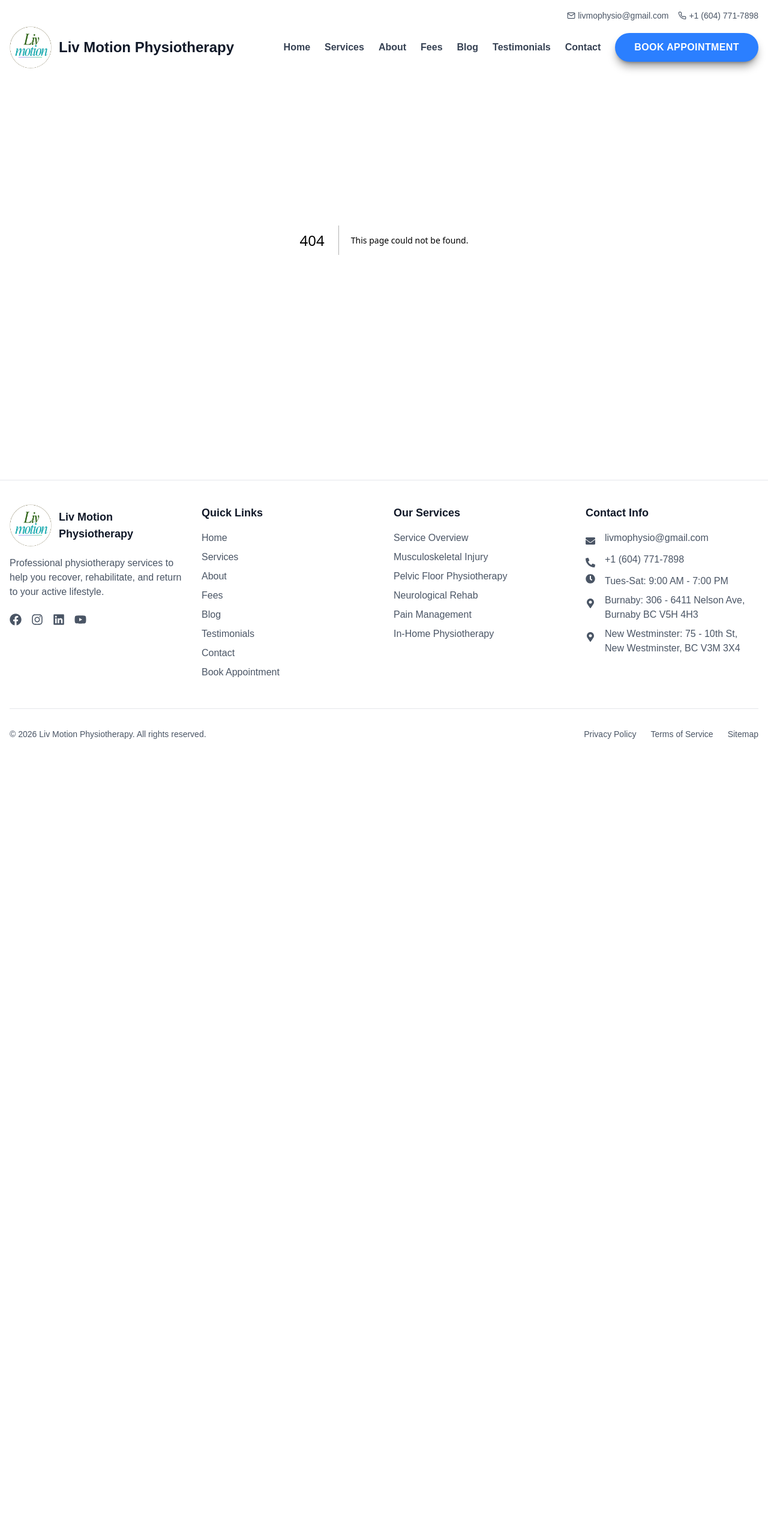
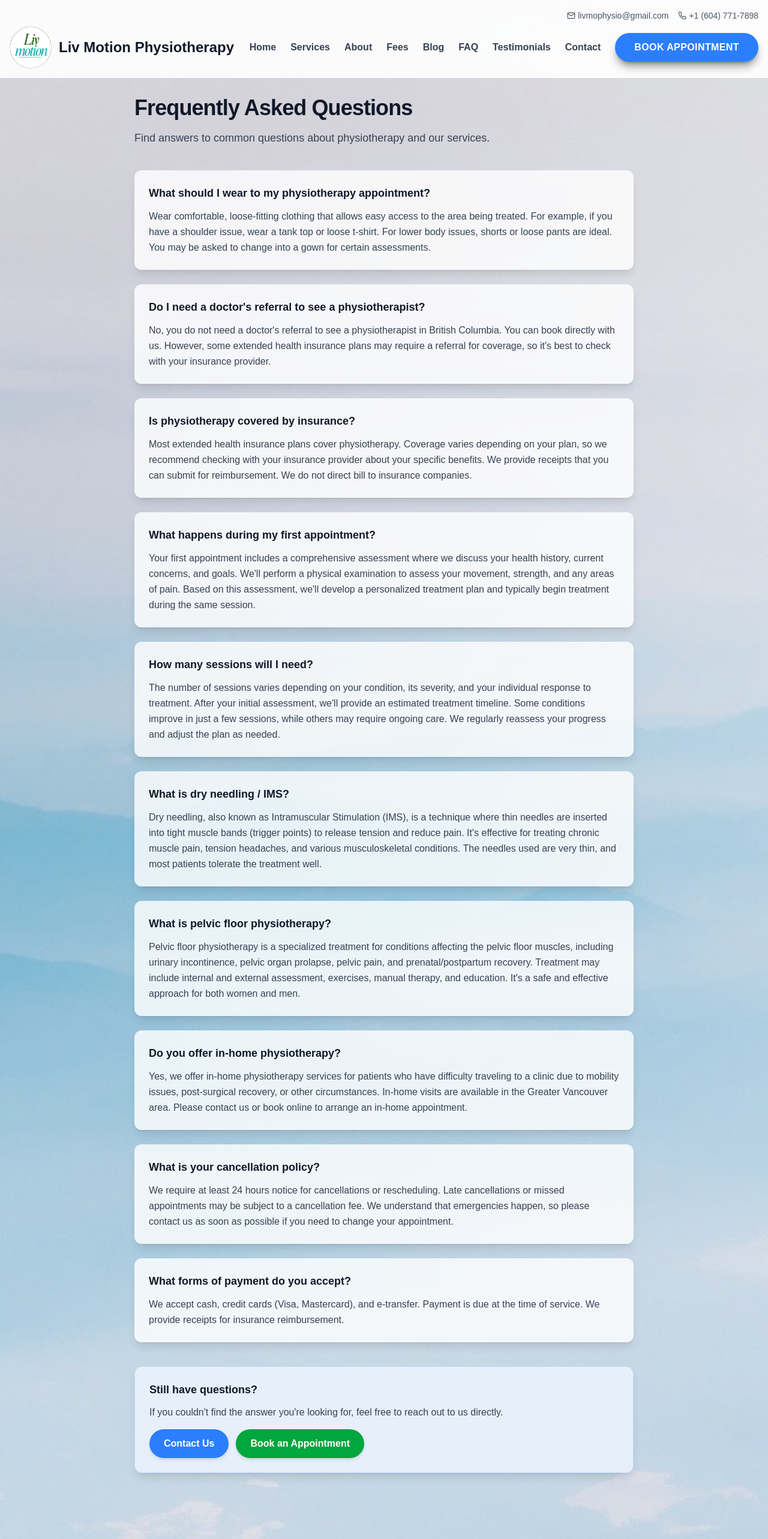
Before and after one commit to cher-kuo/cher-kuo.github.io, a Next.js app: page /faq in a window 1280 px wide. Before the commit this address had no page. Shown: the top 2566 px of the page at 60% size. Before the commit the page ends 1242 px from the top, so only its background shows below. Built offline with nearby package versions, Linux system fonts and the light colour scheme.

Commit message:
Add FAQ page with common physiotherapy questions

```diff
--- /dev/null
+++ b/src/app/faq/page.tsx
@@ -0,0 +1,128 @@
+import Image from "next/image";
+import type { Metadata } from "next";
+
+export const metadata: Metadata = {
+  title: "FAQ - Frequently Asked Questions",
+  description: "Find answers to common questions about physiotherapy, appointments, insurance coverage, and what to expect during your visit at Liv Motion Physiotherapy.",
+  keywords: ["physiotherapy FAQ", "physiotherapy questions", "what to expect physiotherapy", "physiotherapy insurance coverage", "first physiotherapy appointment"],
+  alternates: {
+    canonical: "/faq",
+  },
+  openGraph: {
+    title: "FAQ - Liv Motion Physiotherapy",
+    description: "Find answers to common questions about physiotherapy, appointments, and what to expect during your visit.",
+    url: "https://www.cheriekuo.com/faq",
+    type: "website",
+  },
+};
+
+const faqs = [
+  {
+    question: "What should I wear to my physiotherapy appointment?",
+    answer: "Wear comfortable, loose-fitting clothing that allows easy access to the area being treated. For example, if you have a shoulder issue, wear a tank top or loose t-shirt. For lower body issues, shorts or loose pants are ideal. You may be asked to change into a gown for certain assessments.",
+  },
+  {
+    question: "Do I need a doctor's referral to see a physiotherapist?",
+    answer: "No, you do not need a doctor's referral to see a physiotherapist in British Columbia. You can book directly with us. However, some extended health insurance plans may require a referral for coverage, so it's best to check with your insurance provider.",
+  },
+  {
+    question: "Is physiotherapy covered by insurance?",
+    answer: "Most extended health insurance plans cover physiotherapy. Coverage varies depending on your plan, so we recommend checking with your insurance provider about your specific benefits. We provide receipts that you can submit for reimbursement. We do not direct bill to insurance companies.",
+  },
+  {
+    question: "What happens during my first appointment?",
+    answer: "Your first appointment includes a comprehensive assessment where we discuss your health history, current concerns, and goals. We'll perform a physical examination to assess your movement, strength, and any areas of pain. Based on this assessment, we'll develop a personalized treatment plan and typically begin treatment during the same session.",
+  },
+  {
+    question: "How many sessions will I need?",
+    answer: "The number of sessions varies depending on your condition, its severity, and your individual response to treatment. After your initial assessment, we'll provide an estimated treatment timeline. Some conditions improve in just a few sessions, while others may require ongoing care. We regularly reassess your progress and adjust the plan as needed.",
+  },
+  {
+    question: "What is dry needling / IMS?",
+    answer: "Dry needling, also known as Intramuscular Stimulation (IMS), is a technique where thin needles are inserted into tight muscle bands (trigger points) to release tension and reduce pain. It's effective for treating chronic muscle pain, tension headaches, and various musculoskeletal conditions. The needles used are very thin, and most patients tolerate the treatment well.",
+  },
+  {
+    question: "What is pelvic floor physiotherapy?",
+    answer: "Pelvic floor physiotherapy is a specialized treatment for conditions affecting the pelvic floor muscles, including urinary incontinence, pelvic organ prolapse, pelvic pain, and prenatal/postpartum recovery. Treatment may include internal and external assessment, exercises, manual therapy, and education. It's a safe and effective approach for both women and men.",
+  },
+  {
+    question: "Do you offer in-home physiotherapy?",
+    answer: "Yes, we offer in-home physiotherapy services for patients who have difficulty traveling to a clinic due to mobility issues, post-surgical recovery, or other circumstances. In-home visits are available in the Greater Vancouver area. Please contact us or book online to arrange an in-home appointment.",
+  },
+  {
+    question: "What is your cancellation policy?",
+    answer: "We require at least 24 hours notice for cancellations or rescheduling. Late cancellations or missed appointments may be subject to a cancellation fee. We understand that emergencies happen, so please contact us as soon as possible if you need to change your appointment.",
+  },
+  {
+    question: "What forms of payment do you accept?",
+    answer: "We accept cash, credit cards (Visa, Mastercard), and e-transfer. Payment is due at the time of service. We provide receipts for insurance reimbursement.",
+  },
+];
+
+export default function FAQPage() {
+  return (
+    <main className="relative min-h-screen flex items-center justify-center">
+      <div className="absolute inset-0 -z-10">
+        <Image
+          src="/images/watercolor-mountain-bg.jpg"
+          alt="Watercolor mountain background for Liv Motion Physiotherapy FAQ page"
+          fill
+          className="object-cover object-bottom"
+          priority
+        />
+        <div className="absolute inset-0 bg-white/30" />
+      </div>
+      <div className="mx-auto max-w-4xl px-6 pt-32 pb-24 lg:px-8 lg:pt-40 lg:pb-28">
+        <div className="space-y-10">
+          <header>
+            <h1 className="text-3xl font-semibold tracking-tight text-gray-900 sm:text-4xl mb-4">
+              Frequently Asked Questions
+            </h1>
+            <p className="text-lg text-gray-700">
+              Find answers to common questions about physiotherapy and our services.
+            </p>
+          </header>
+
+          <div className="space-y-6">
+            {faqs.map((faq, index) => (
+              <div
+                key={index}
+                className="rounded-xl bg-white/80 p-6 shadow-lg backdrop-blur-sm"
+              >
+                <h2 className="text-lg font-semibold text-gray-900 mb-3">
+                  {faq.question}
+                </h2>
+                <p className="text-gray-700 leading-relaxed">
+                  {faq.answer}
+                </p>
+              </div>
+            ))}
+          </div>
+
+          <div className="rounded-xl bg-blue-50/80 p-6 shadow-lg backdrop-blur-sm border border-blue-200">
+            <h2 className="text-lg font-semibold text-gray-900 mb-3">
+              Still have questions?
+            </h2>
+            <p className="text-gray-700 mb-4">
+              If you couldn&apos;t find the answer you&apos;re looking for, feel free to reach out to us directly.
+            </p>
+            <div className="flex flex-col sm:flex-row gap-3">
+              <a
+                href="/contact"
+                className="inline-flex items-center justify-center rounded-full bg-blue-500 px-6 py-3 text-base font-semibold text-white shadow-md transition-transform transition-colors hover:bg-blue-600 hover:-translate-y-0.5 active:translate-y-0"
+              >
+                Contact Us
+              </a>
+              <a
+                href="/book-appointment"
+                className="inline-flex items-center justify-center rounded-full bg-green-600 px-6 py-3 text-base font-semibold text-white shadow-md transition-transform transition-colors hover:bg-green-700 hover:-translate-y-0.5 active:translate-y-0"
+              >
+                Book an Appointment
+              </a>
+            </div>
+          </div>
+        </div>
+      </div>
+    </main>
+  );
+}
--- a/src/app/sitemap.ts
+++ b/src/app/sitemap.ts
@@ -40,6 +40,12 @@
     },
     {
       url: `${baseUrl}/testimonials`,
+      lastModified: new Date(),
+      changeFrequency: "monthly",
+      priority: 0.7,
+    },
+    {
+      url: `${baseUrl}/faq`,
       lastModified: new Date(),
       changeFrequency: "monthly",
       priority: 0.7,
--- a/src/components/layout/Footer.tsx
+++ b/src/components/layout/Footer.tsx
@@ -36,6 +36,7 @@
         { name: 'About', href: '/about' },
         { name: 'Fees', href: '/fees' },
         { name: 'Blog', href: '/blog' },
+        { name: 'FAQ', href: '/faq' },
         { name: 'Testimonials', href: '/testimonials' },
         { name: 'Contact', href: '/contact' },
         { name: 'Book Appointment', href: '/book-appointment' },
--- a/src/components/layout/Navbar.tsx
+++ b/src/components/layout/Navbar.tsx
@@ -27,6 +27,7 @@
     { name: 'About', href: '/about' },
     { name: 'Fees', href: '/fees' },
     { name: 'Blog', href: '/blog' },
+    { name: 'FAQ', href: '/faq' },
     { name: 'Testimonials', href: '/testimonials' },
     { name: 'Contact', href: '/contact' },
   ];
```
